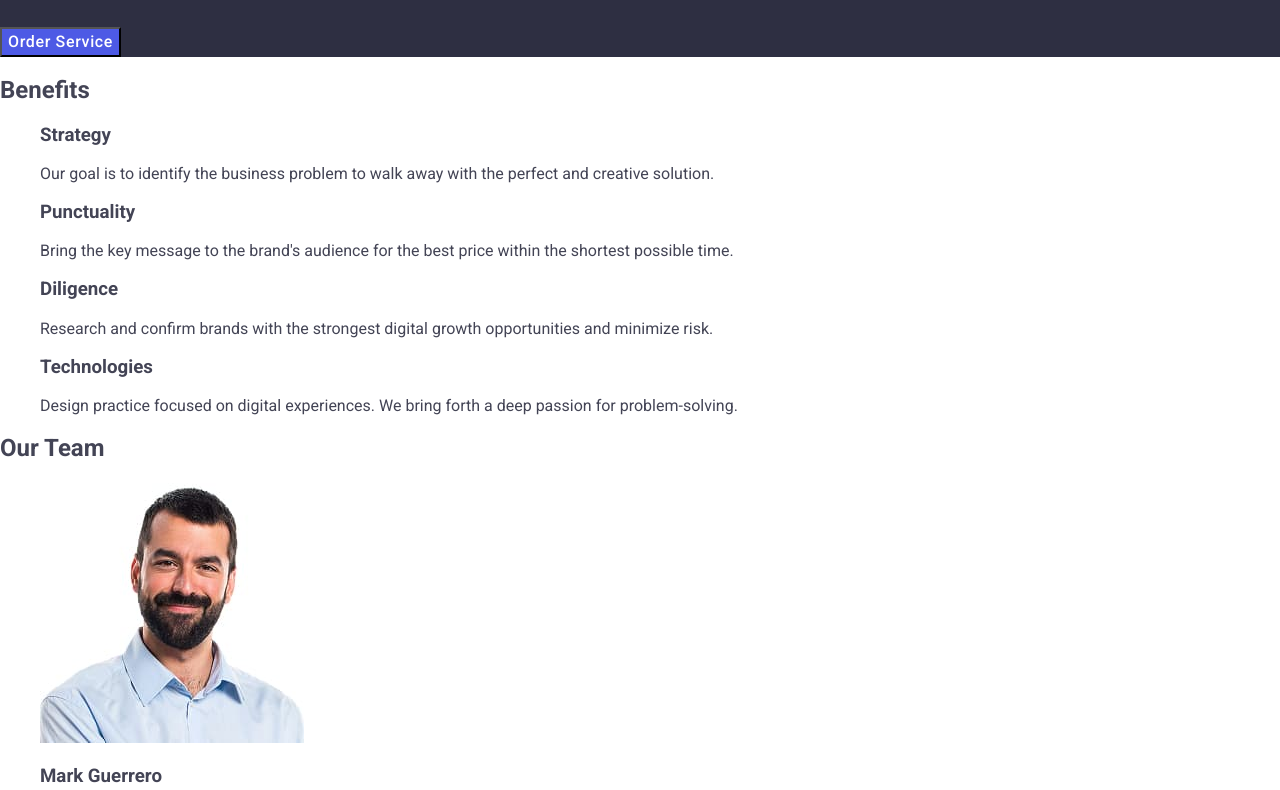
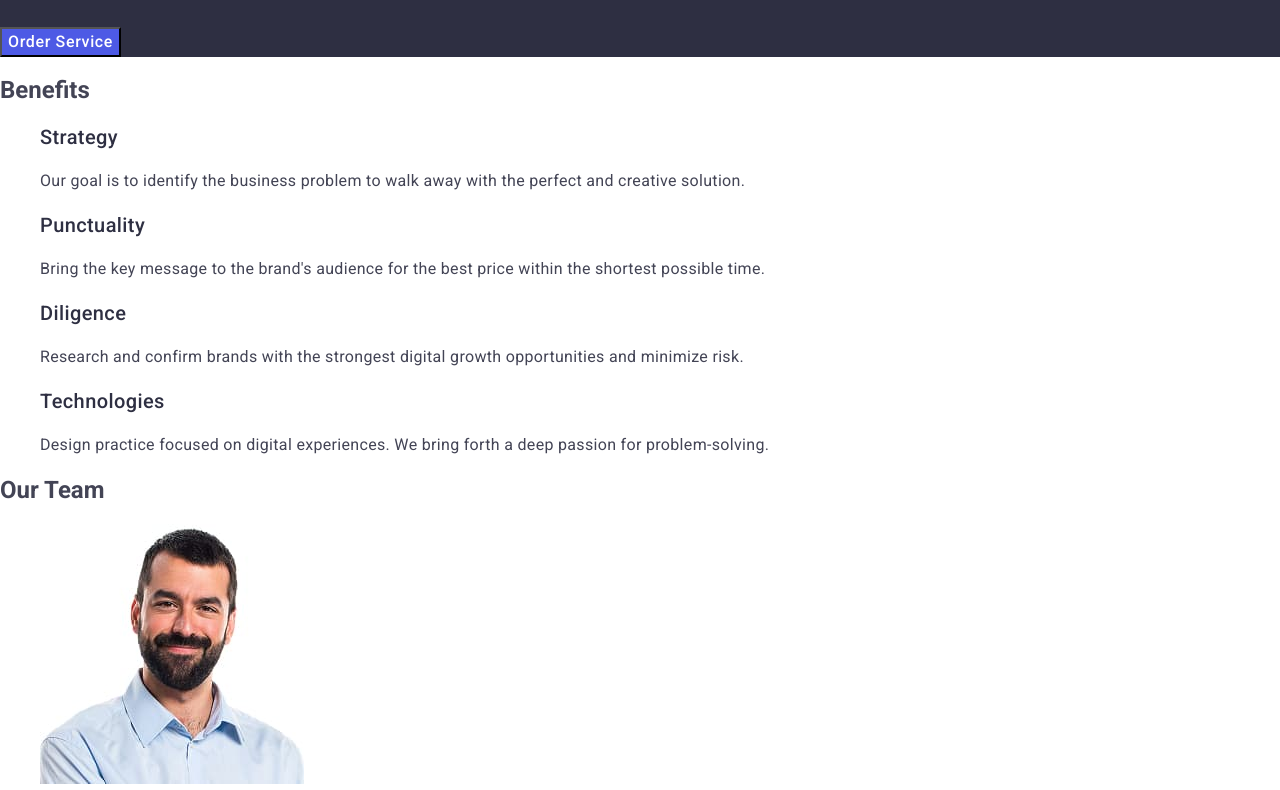
Before and after one commit to Olena-Zhushman1610/goit-markup-hw-02, a plain HTML site: page index.html in a window 1280 px wide. Shown: the part 299-1089 px from the top of the page. Drawn offline with nearby package versions, Linux system fonts and the light colour scheme.

Commit message:
add style to one

```diff
--- a/css/styles.css
+++ b/css/styles.css
@@ -64,7 +64,7 @@ a {
 .hero-title {
   font-weight: 700;
   font-size: 56px;
-  line-height: 1.07143;
+  line-height: 1.07;
   letter-spacing: 0.02em;
   text-align: center;
   color: #fff;
@@ -87,3 +87,16 @@ a {
 .hero-btn:focus {
   background-color: #404bbf;
 }
+.one-subtitle {
+  font-weight: 500;
+  font-size: 20px;
+  line-height: 1.2;
+  letter-spacing: 0.02em;
+  color: #2e2f42;
+}
+.one-text {
+  font-size: 16px;
+  line-height: 1.5;
+  letter-spacing: 0.02em;
+  color: #434455;
+}
--- a/index.html
+++ b/index.html
@@ -53,37 +53,37 @@
         <h1 class="hero-title">Effective Solutions for Your Business</h1>
         <button class="hero-btn" type="button">Order Service</button>
       </section>
-      <section>
+      <section class="one">
         <h2>Benefits</h2>
 
         <ul>
           <li>
-            <h3>Strategy</h3>
-            <p>
+            <h3 class="one-subtitle">Strategy</h3>
+            <p class="one-text">
               Our goal is to identify the business problem to walk away with the
               perfect and creative solution.
             </p>
           </li>
 
           <li>
-            <h3>Punctuality</h3>
-            <p>
+            <h3 class="one-subtitle">Punctuality</h3>
+            <p class="one-text">
               Bring the key message to the brand's audience for the best price
               within the shortest possible time.
             </p>
           </li>
 
           <li>
-            <h3>Diligence</h3>
-            <p>
+            <h3 class="one-subtitle">Diligence</h3>
+            <p class="one-text">
               Research and confirm brands with the strongest digital growth
               opportunities and minimize risk.
             </p>
           </li>
 
           <li>
-            <h3>Technologies</h3>
-            <p>
+            <h3 class="one-subtitle">Technologies</h3>
+            <p class="one-text">
               Design practice focused on digital experiences. We bring forth a
               deep passion for problem-solving.
             </p>
```
